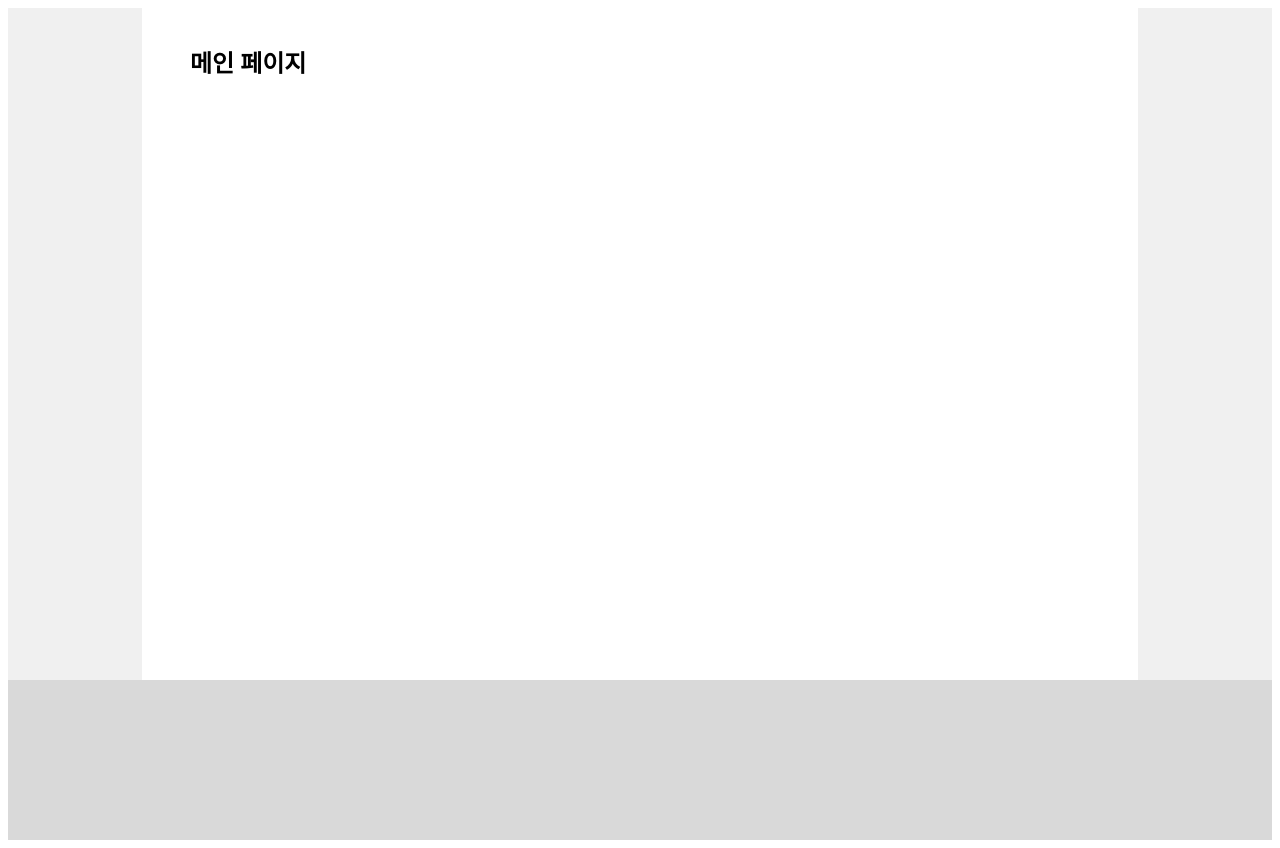
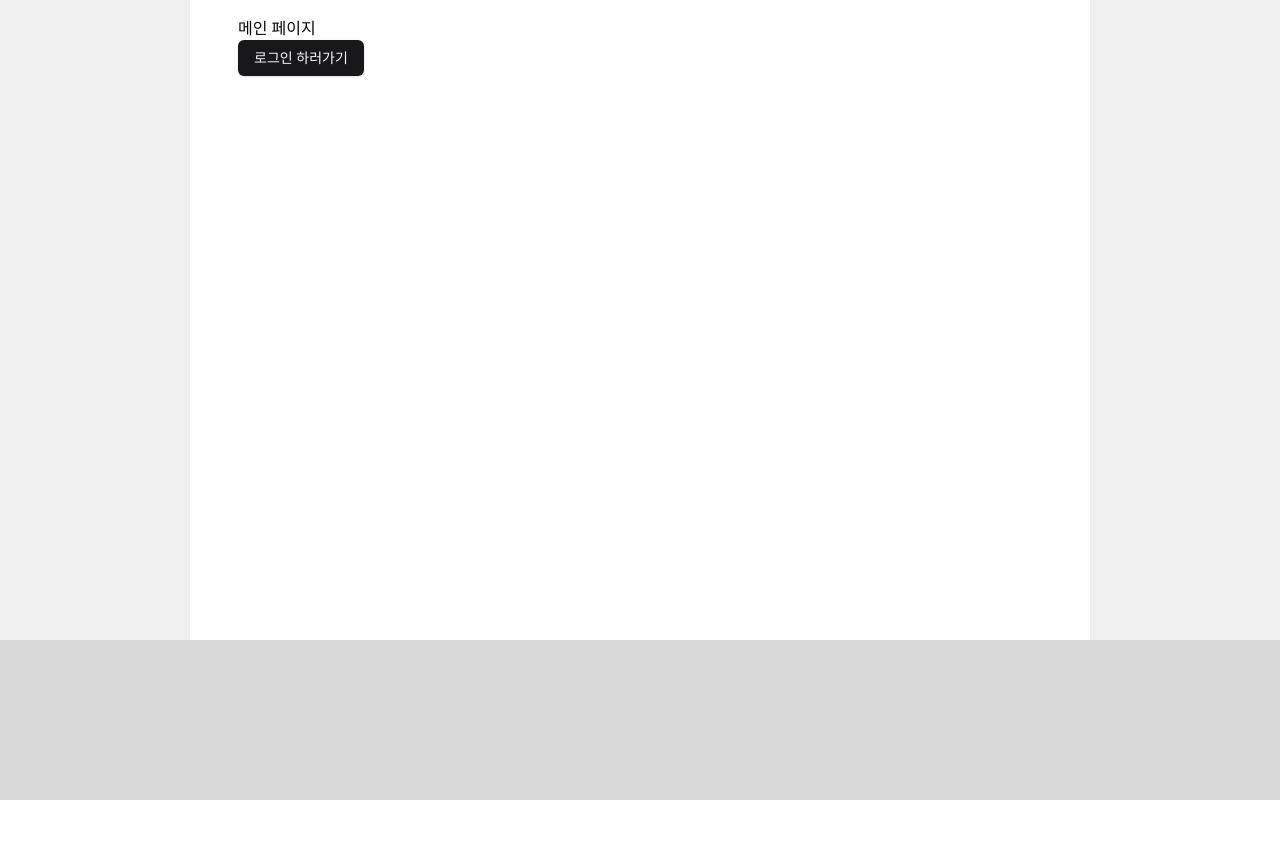
Before and after one commit to yeongi/wanted-pre-onboarding-challenge-fe-27, a React (Vite) app: page / in a window 1280 px wide. After the commit the page ends 800 px from the top, so only its background shows below. Built offline with nearby package versions, Linux system fonts and the light colour scheme.

Commit message:
feat : 로그인/회원가입 페이지 추가

```diff
--- /dev/null
+++ b/src/App.tsx
@@ -0,0 +1,8 @@
+import { RouterProvider } from 'react-router-dom'
+import { router } from './route.tsx'
+
+const App = () => {
+  return <RouterProvider router={router} />
+}
+
+export default App
--- /dev/null
+++ b/src/components/ui/button.tsx
@@ -0,0 +1,57 @@
+import * as React from "react"
+import { Slot } from "@radix-ui/react-slot"
+import { cva, type VariantProps } from "class-variance-authority"
+
+import { cn } from "@/lib/utils"
+
+const buttonVariants = cva(
+  "inline-flex items-center justify-center gap-2 whitespace-nowrap rounded-md text-sm font-medium transition-colors focus-visible:outline-none focus-visible:ring-1 focus-visible:ring-ring disabled:pointer-events-none disabled:opacity-50 [&_svg]:pointer-events-none [&_svg]:size-4 [&_svg]:shrink-0",
+  {
+    variants: {
+      variant: {
+        default:
+          "bg-primary text-primary-foreground shadow hover:bg-primary/90",
+        destructive:
+          "bg-destructive text-destructive-foreground shadow-sm hover:bg-destructive/90",
+        outline:
+          "border border-input bg-background shadow-sm hover:bg-accent hover:text-accent-foreground",
+        secondary:
+          "bg-secondary text-secondary-foreground shadow-sm hover:bg-secondary/80",
+        ghost: "hover:bg-accent hover:text-accent-foreground",
+        link: "text-primary underline-offset-4 hover:underline",
+      },
+      size: {
+        default: "h-9 px-4 py-2",
+        sm: "h-8 rounded-md px-3 text-xs",
+        lg: "h-10 rounded-md px-8",
+        icon: "h-9 w-9",
+      },
+    },
+    defaultVariants: {
+      variant: "default",
+      size: "default",
+    },
+  }
+)
+
+export interface ButtonProps
+  extends React.ButtonHTMLAttributes<HTMLButtonElement>,
+    VariantProps<typeof buttonVariants> {
+  asChild?: boolean
+}
+
+const Button = React.forwardRef<HTMLButtonElement, ButtonProps>(
+  ({ className, variant, size, asChild = false, ...props }, ref) => {
+    const Comp = asChild ? Slot : "button"
+    return (
+      <Comp
+        className={cn(buttonVariants({ variant, size, className }))}
+        ref={ref}
+        {...props}
+      />
+    )
+  }
+)
+Button.displayName = "Button"
+
+export { Button, buttonVariants }
--- /dev/null
+++ b/src/components/ui/input.tsx
@@ -0,0 +1,22 @@
+import * as React from "react"
+
+import { cn } from "@/lib/utils"
+
+const Input = React.forwardRef<HTMLInputElement, React.ComponentProps<"input">>(
+  ({ className, type, ...props }, ref) => {
+    return (
+      <input
+        type={type}
+        className={cn(
+          "flex h-9 w-full rounded-md border border-input bg-transparent px-3 py-1 text-base shadow-sm transition-colors file:border-0 file:bg-transparent file:text-sm file:font-medium file:text-foreground placeholder:text-muted-foreground focus-visible:outline-none focus-visible:ring-1 focus-visible:ring-ring disabled:cursor-not-allowed disabled:opacity-50 md:text-sm",
+          className
+        )}
+        ref={ref}
+        {...props}
+      />
+    )
+  }
+)
+Input.displayName = "Input"
+
+export { Input }
--- /dev/null
+++ b/src/index.css
@@ -0,0 +1,66 @@
+@tailwind base;
+@tailwind components;
+@tailwind utilities;
+@layer base {
+  :root {
+    --background: 0 0% 100%;
+    --foreground: 240 10% 3.9%;
+    --card: 0 0% 100%;
+    --card-foreground: 240 10% 3.9%;
+    --popover: 0 0% 100%;
+    --popover-foreground: 240 10% 3.9%;
+    --primary: 240 5.9% 10%;
+    --primary-foreground: 0 0% 98%;
+    --secondary: 240 4.8% 95.9%;
+    --secondary-foreground: 240 5.9% 10%;
+    --muted: 240 4.8% 95.9%;
+    --muted-foreground: 240 3.8% 46.1%;
+    --accent: 240 4.8% 95.9%;
+    --accent-foreground: 240 5.9% 10%;
+    --destructive: 0 84.2% 60.2%;
+    --destructive-foreground: 0 0% 98%;
+    --border: 240 5.9% 90%;
+    --input: 240 5.9% 90%;
+    --ring: 240 10% 3.9%;
+    --chart-1: 12 76% 61%;
+    --chart-2: 173 58% 39%;
+    --chart-3: 197 37% 24%;
+    --chart-4: 43 74% 66%;
+    --chart-5: 27 87% 67%;
+    --radius: 0.5rem
+  }
+  .dark {
+    --background: 240 10% 3.9%;
+    --foreground: 0 0% 98%;
+    --card: 240 10% 3.9%;
+    --card-foreground: 0 0% 98%;
+    --popover: 240 10% 3.9%;
+    --popover-foreground: 0 0% 98%;
+    --primary: 0 0% 98%;
+    --primary-foreground: 240 5.9% 10%;
+    --secondary: 240 3.7% 15.9%;
+    --secondary-foreground: 0 0% 98%;
+    --muted: 240 3.7% 15.9%;
+    --muted-foreground: 240 5% 64.9%;
+    --accent: 240 3.7% 15.9%;
+    --accent-foreground: 0 0% 98%;
+    --destructive: 0 62.8% 30.6%;
+    --destructive-foreground: 0 0% 98%;
+    --border: 240 3.7% 15.9%;
+    --input: 240 3.7% 15.9%;
+    --ring: 240 4.9% 83.9%;
+    --chart-1: 220 70% 50%;
+    --chart-2: 160 60% 45%;
+    --chart-3: 30 80% 55%;
+    --chart-4: 280 65% 60%;
+    --chart-5: 340 75% 55%
+  }
+}
+@layer base {
+  * {
+    @apply border-border;
+  }
+  body {
+    @apply bg-background text-foreground;
+  }
+}
--- a/src/main.tsx
+++ b/src/main.tsx
@@ -1,11 +1,10 @@
 import { StrictMode } from 'react'
 import { createRoot } from 'react-dom/client'
-import { RouterProvider } from 'react-router-dom'
-
-import { router } from './router.tsx'
+import './index.css'
+import App from './App'
 
 createRoot(document.getElementById('root')!).render(
   <StrictMode>
-    <RouterProvider router={router} />
+    <App />
   </StrictMode>
 )
--- a/src/pages/Login/index.tsx
+++ b/src/pages/Login/index.tsx
@@ -1,7 +1,30 @@
-export const Login  = () => {
+import { Button } from '@/components/ui/button.tsx'
+import { Input } from '@/components/ui/input.tsx'
+import { Link } from 'react-router-dom'
+import { internalPages } from '@/route.tsx'
+
+export const Login = () => {
+  const handleLogin = () => {
+    console.log('로그인 하기')
+    alert('로그인')
+  }
+
   return (
     <>
       <h1> 로그인 페이지 </h1>
+      <div>
+        <label>아이디</label>
+        <Input />
+      </div>
+      <div>
+        <label>아이디</label>
+        <Input />
+      </div>
+      <Button onClick={handleLogin}>로그인 하기</Button>
+
+      <Link to={internalPages.SIGN_UP}>
+        <Button>회원가입 하기</Button>
+      </Link>
     </>
-  );
-};
+  )
+}
--- a/src/pages/Main/index.tsx
+++ b/src/pages/Main/index.tsx
@@ -1,7 +1,15 @@
+import { Link } from 'react-router-dom'
+
+import { internalPages } from '@/route.tsx'
+import { Button } from '@/components/ui/button.tsx'
+
 export const Main = () => {
   return (
     <>
       <h2>메인 페이지</h2>
+      <Link to={internalPages.LOGIN}>
+        <Button>로그인 하러가기</Button>
+      </Link>
     </>
-  );
-};
+  )
+}
--- a/src/pages/SignUp/index.tsx
+++ b/src/pages/SignUp/index.tsx
@@ -1,7 +1,27 @@
+import { Input } from '@/components/ui/input.tsx'
+import { Button } from '@/components/ui/button.tsx'
+
 export const SignUp = () => {
+  const handleSignUp = () => {
+    console.log('회원가입 하기')
+    alert('회원가입')
+  }
+
   return (
     <>
       <h1> 회원가입 페이지 </h1>
+
+      <div>
+        <label>아이디</label>
+        <Input />
+      </div>
+
+      <div>
+        <label>비밀번호</label>
+        <Input />
+      </div>
+
+      <Button onClick={handleSignUp}>회원가입 하기</Button>
     </>
   )
 }
--- a/src/router.tsx
+++ b/src/route.tsx
@@ -1,6 +1,6 @@
 import { createBrowserRouter } from 'react-router-dom'
 
-import { Auth, Main, Todo } from './pages'
+import { Auth, Login, Main, SignUp, Todo } from './pages'
 import { Layout } from './layout'
 
 type RoutePageType = {
@@ -9,18 +9,35 @@
   isPrivate?: boolean
 }
 
+export const internalPages = {
+  MAIN: '/',
+  AUTH: '/auth',
+  TODO: '/todo',
+  LOGIN: '/login',
+  SIGN_UP: '/sign-up',
+}
+
 const pages: RoutePageType[] = [
   {
     element: <Main />,
-    path: '/',
+    path: internalPages.MAIN,
   },
   {
     element: <Auth />,
-    path: '/auth',
+    path: internalPages.AUTH,
+  },
+  {
+    element: <Login />,
+    path: internalPages.LOGIN,
+  },
+  {
+    element: <SignUp />,
+    path: internalPages.SIGN_UP,
   },
   {
     element: <Todo />,
-    path: '/todo',
+    path: internalPages.TODO,
+    isPrivate: true,
   },
 ]
 
```
Also changed, not shown: src/api/todo/index.ts (added), src/type/todo.ts (added).
